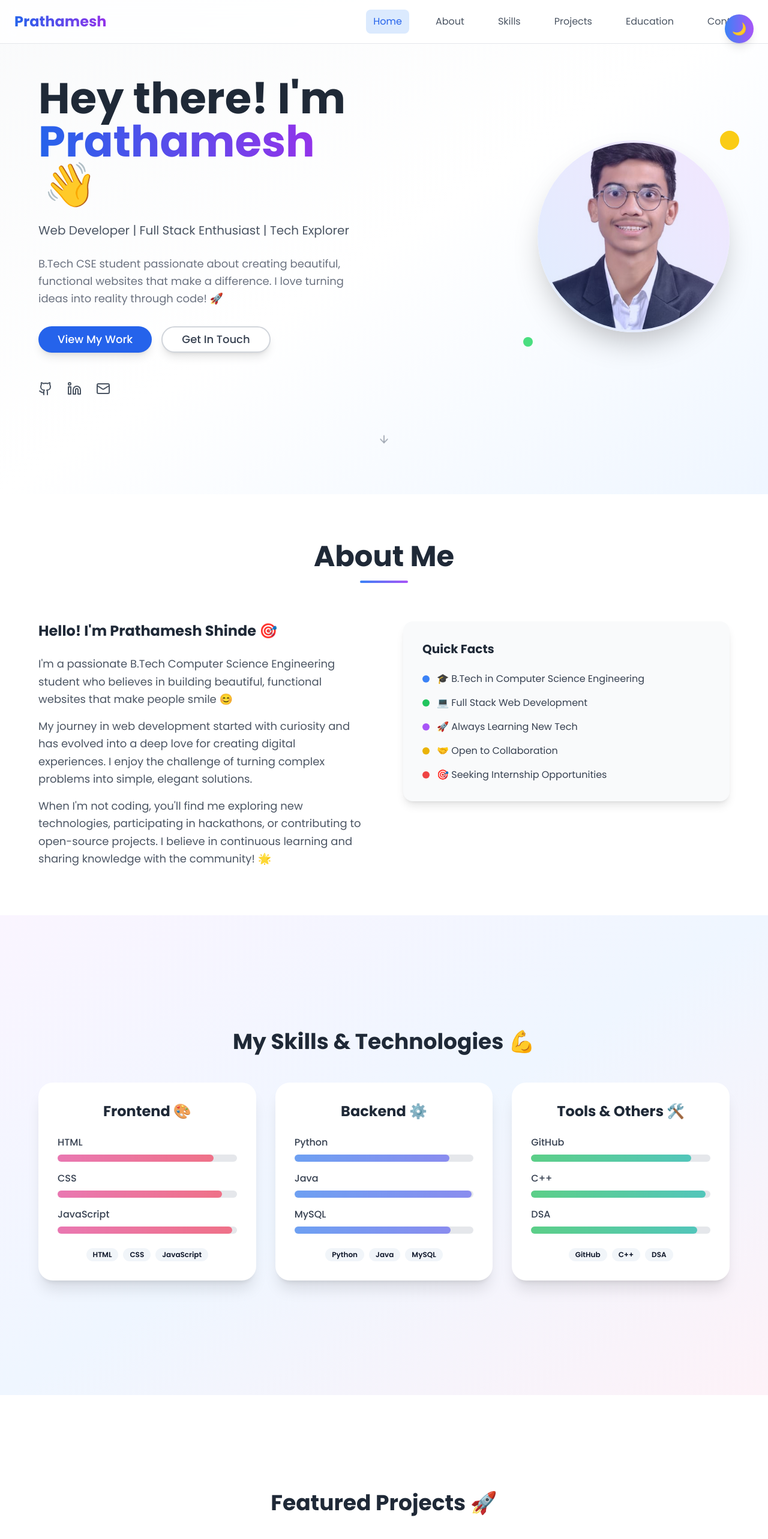
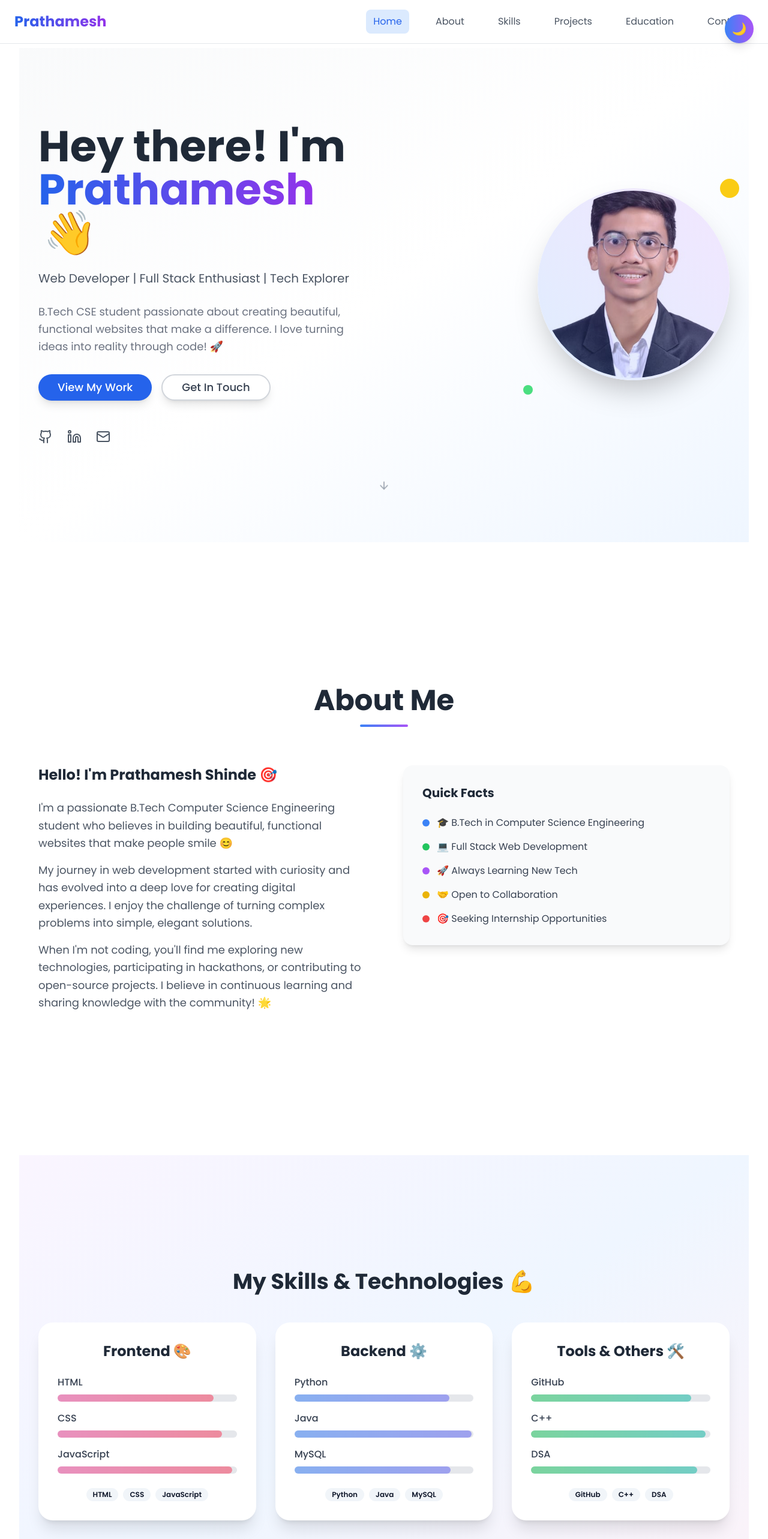
Before and after one commit to PrathameshShinde24/prathamesh-portfolio, a React (Vite) app: page / in a window 1280 px wide. Shown: the top 2566 px of the page at 60% size. Built offline with nearby package versions, Linux system fonts and the light colour scheme.

Commit message:
Made Index.tsx layout fully responsive

```diff
--- a/src/pages/Index.tsx
+++ b/src/pages/Index.tsx
@@ -1,4 +1,3 @@
-
 import { useState, useEffect } from 'react';
 import Navigation from '@/components/Navigation';
 import Hero from '@/components/Hero';
@@ -35,29 +34,31 @@ const Index = () => {
       <Navigation />
       <DarkModeToggle darkMode={darkMode} setDarkMode={setDarkMode} />
 
-      <section id="hero">
+      <main className="container mx-auto px-4 sm:px-6 lg:px-8">
+        <section id="hero" className="py-10 sm:py-16 md:py-20">
           <Hero />
         </section>
 
-      <section id="about">
+        <section id="about" className="py-10 sm:py-16 md:py-20">
           <About />
         </section>
 
-      <section id="skills">
+        <section id="skills" className="py-10 sm:py-16 md:py-20">
           <Skills />
         </section>
 
-      <section id="projects">
+        <section id="projects" className="py-10 sm:py-16 md:py-20">
           <Projects />
         </section>
 
-      <section id="education">
+        <section id="education" className="py-10 sm:py-16 md:py-20">
           <Education />
         </section>
 
-      <section id="contact">
+        <section id="contact" className="py-10 sm:py-16 md:py-20">
           <Contact />
         </section>
+      </main>
 
       <Footer />
       <ScrollToTop />
```
Lines whose indentation alone changed are shown as unchanged.
